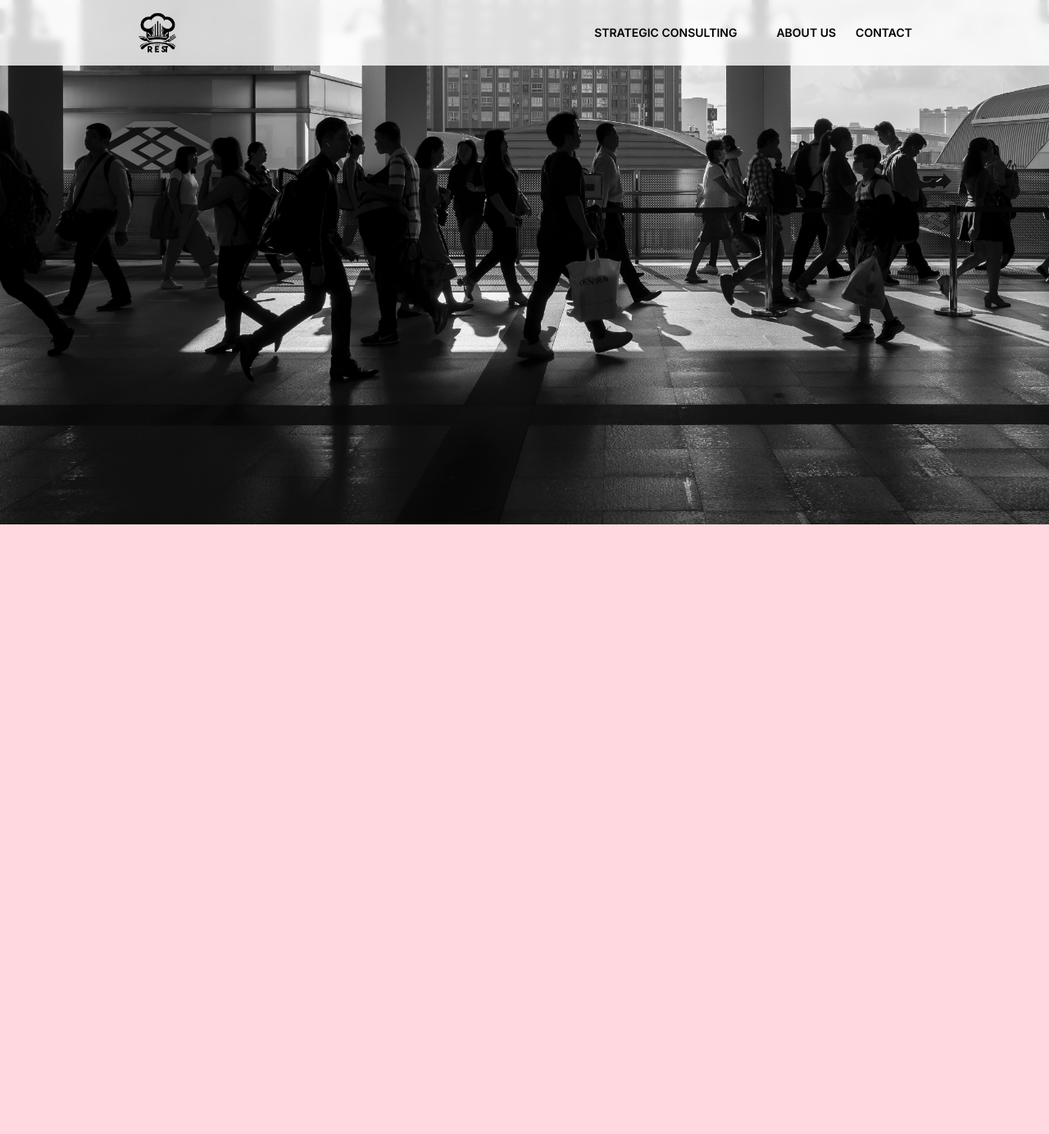
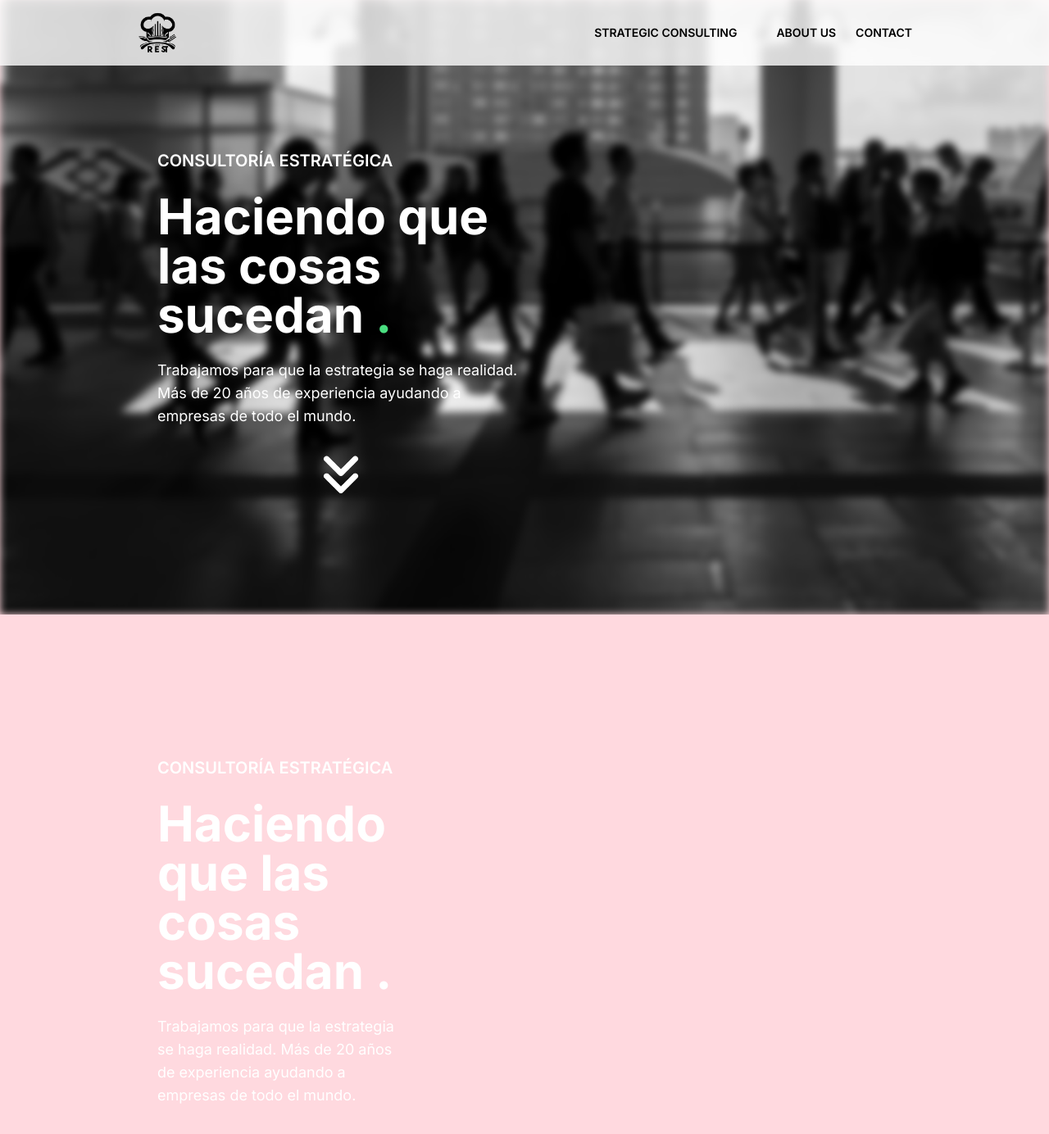
Before and after one commit to leonstefano03/landing-consulting, a Next.js app: page / in a window 1280 px wide. Shown: the top 1384 px of the page at 82% size. Before the commit the page ends 1280 px from the top, so only its background shows below. Built offline with nearby package versions, Linux system fonts and the light colour scheme.

Commit message:
feat:header

```diff
--- a/src/app/page.jsx
+++ b/src/app/page.jsx
@@ -1,12 +1,13 @@
 import Header from "@/components/Header";
 import Nav from "@/components/Nav";
+import Section from "@/components/Section";
 
 export default function Home() {
   return (
     <main className="">
      <Nav/>
      <Header imgPeople={`/people.jpg`}/>
-     <Header imgPeople={``}/>
+     <Section/>
     </main>
   )
 }
--- a/src/components/Header.jsx
+++ b/src/components/Header.jsx
@@ -1,12 +1,34 @@
+import Image from 'next/image';
+import Link from 'next/link';
+
 export default function Header({ imgPeople }) {
   return (
-    <header
-      className=" w-full h-[1000px] xl:h-[640px] lg:h-[600px] md:h-[540px] bg-cover bg-center top-0"
-      style={{
-        backgroundImage: `url(${imgPeople})`,
-        transform: `translate(0px)`, // Corregir la llamada a la función translate
-      }}
-    >
+    <header className="relative w-full h-screen sm:h-[750px] overflow-hidden flex justify-center items-center ">
+      <div
+        className="absolute inset-0 bg-cover bg-center"
+        style={{
+          backgroundImage: `url(${imgPeople})`,
+          filter: 'blur(5px)',
+        }}
+      />
+      <div className="w-[70%] h-full relative">
+        <div className="md:w-[70%] lg:w-[50%]  h-full flex flex-col justify-center items-start text-white  relative">
+          <h1 className="text-xl mt-12  mb-6 font-semibold">
+            CONSULTORÍA ESTRATÉGICA
+          </h1>
+          <h2 className=" text-4xl sm:text-6xl mb-6 font-bold">
+            Haciendo que las cosas sucedan <span className='text-green-400'>.</span>
+          </h2>
+          <p className="text-lg mb-6">
+            Trabajamos para que la estrategia se haga realidad. Más de 20 años
+            de experiencia ayudando a empresas de todo el mundo.
+          </p>
+          <div className="flex justify-center w-full">
+        <Link href={'#firstSection'} className='' >
+        <a className="cursor-pointer transition-colors duration-300 hover:text-blue-500">
+         <Image width={70} height={100} src={'/arrow_down.png'} className='hover:scale-125  hover:animate-spin cursor-pointer'/></a>       </Link> </div>
+        </div>
+      </div>
     </header>
   );
 }
--- a/src/components/Nav.jsx
+++ b/src/components/Nav.jsx
@@ -71,17 +71,17 @@ export default function Nav() {
                 <ul className="menu__nesting bg-white border-t border-solid border-black w-full right-0 bottom-0 absolute">
                   <li>
                     <Link href="#" className="flex p-8 hover:text-black">
-                      Projects 1
+                     <p> Projects 1</p>
                     </Link>
                   </li>
                   <li>
                     <Link href="#" className="flex p-8 hover:text-black">
-                      Projects 2
+                    <p>  Projects 2</p>
                     </Link>
                   </li>
                   <li>
                     <Link href="#" className="flex p-8 hover:text-black">
-                      Projects 3
+                     <p>    Projects 3</p>
                     </Link>
                   </li>
                 </ul>
--- /dev/null
+++ b/src/components/Section.jsx
@@ -0,0 +1,23 @@
+export default function Section() {
+  return (
+    <section
+      id="firstSection"
+      className="relative w-full h-screen sm:h-[750px] overflow-hidden flex justify-center items-center "
+    >
+      <div className="w-[70%] h-full relative">
+        <div className="w-2/6 h-full flex flex-col justify-center items-start text-white  relative">
+          <h1 className="text-xl mt-12  mb-6 font-semibold">
+            CONSULTORÍA ESTRATÉGICA
+          </h1>
+          <h2 className="text-6xl mb-6 font-bold">
+            Haciendo que las cosas sucedan .
+          </h2>
+          <p className="text-lg mb-6">
+            Trabajamos para que la estrategia se haga realidad. Más de 20 años
+            de experiencia ayudando a empresas de todo el mundo.
+          </p>
+        </div>
+      </div>
+    </section>
+  );
+}
```
Also changed, not shown: public/arrow_down.png (added), 1 other file (tests, documents, lock files or other folders).
